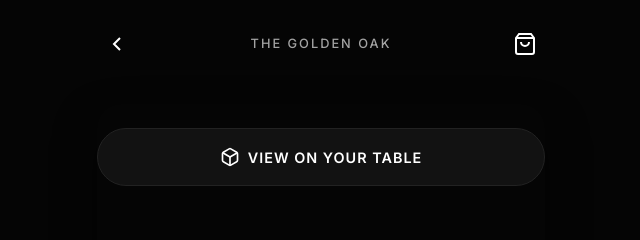
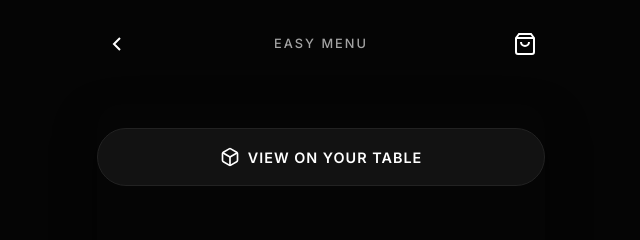
Before and after one commit to ZeonArc/EasyMenu, a website built with Vite: page index.html in a window 1280 px wide. Shown: the top 240 px of the page, 319-959 px from the left. Built offline with nearby package versions, Linux system fonts and the light colour scheme; a script that the page names is missing.

Commit message:
git commit

```diff
--- a/index.html
+++ b/index.html
@@ -3,7 +3,7 @@
   <head>
     <meta charset="UTF-8" />
     <meta name="viewport" content="width=device-width, initial-scale=1.0, maximum-scale=1.0, user-scalable=no" />
-    <title>The Golden Oak - Menu</title>
+    <title>Easy Menu</title>
     <!-- Google Fonts -->
     <link rel="preconnect" href="https://fonts.googleapis.com">
     <link rel="preconnect" href="https://fonts.gstatic.com" crossorigin>
@@ -18,7 +18,7 @@
         <button class="icon-button back-btn" aria-label="Go back">
           <svg width="24" height="24" viewBox="0 0 24 24" fill="none" stroke="currentColor" stroke-width="2"><path d="M15 18l-6-6 6-6"/></svg>
         </button>
-        <h1 class="brand-name">THE GOLDEN OAK</h1>
+        <h1 class="brand-name">Easy Menu</h1>
         <button class="icon-button cart-btn" aria-label="Cart">
           <svg width="24" height="24" viewBox="0 0 24 24" fill="none" stroke="currentColor" stroke-width="2"><path d="M6 2L3 6v14a2 2 0 002 2h14a2 2 0 002-2V6l-3-4z"/><line x1="3" y1="6" x2="21" y2="6"/><path d="M16 10a4 4 0 01-8 0"/></svg>
         </button>
```
